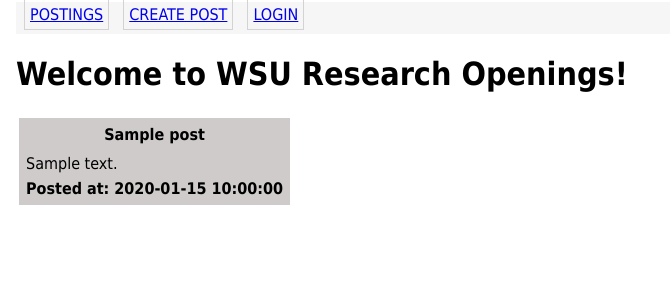
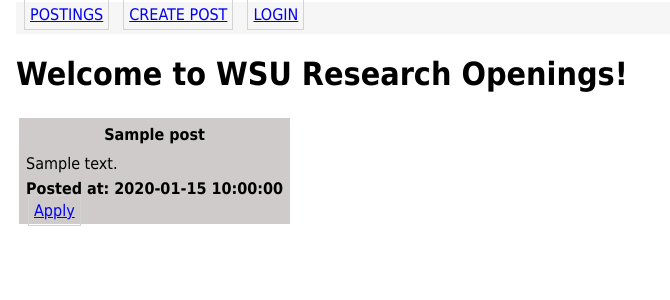
Before and after one commit to michaels2533/School_Project_SoftwareEng, a Flask app: page / in a window 1280 px wide. Shown: the top 300 px of the page, without its empty margins (0-670 px from the left). Run offline with Flask 2, Linux system fonts and the light colour scheme; tables that the repository leaves empty hold one stand-in row (values such as "Sample post"); some libraries are stand-ins or nearby versions.

Commit message:
Added Functionality to Apply for positon

```diff
--- a/Term_Project/app/Controller/routes.py
+++ b/Term_Project/app/Controller/routes.py
@@ -5,8 +5,8 @@
 from config import Config
 
 from app import db
-from app.Controller.forms import PostForm
-from app.Model.models import Post
+from app.Controller.forms import PostForm, ApplicationForm
+from app.Model.models import Post, Application
 
 bp_routes = Blueprint('routes', __name__)
 bp_routes.template_folder = Config.TEMPLATE_FOLDER #'..\\View\\templates'
@@ -30,3 +30,16 @@
         flash('Your Research post has be created!')
         return redirect(url_for('routes.index'))
     return render_template('createPost.html', form = pform)
+
+@bp_routes.route("/createApplication/<post_id>", methods = ['GET', 'POST'])
+def createApplication(post_id):
+    aform = ApplicationForm()
+    if aform.validate_on_submit():
+        #Create new application instance
+        newApplication = Application(firstName = aform.firstName.data, lastName = aform.lastName.data, email = aform.email.data, phoneNum = aform.phoneNum.data, body = aform.body.data)
+        #Saves the Application to the database
+        db.session.add(newApplication)
+        db.session.commit()
+        flash('Your Application has be submitted!')
+        return redirect(url_for('routes.index'))
+    return render_template('_createApplication.html', form = aform)
--- a/Term_Project/app/View/static/css/main.css
+++ b/Term_Project/app/View/static/css/main.css
@@ -80,3 +80,12 @@
     text-align: left;
 
 }
+
+.button {
+    width : 65px;
+    padding : 3px;
+    font-size: 16px;
+    margin : 5px;
+    padding : 5px;
+    border: 1px solid lightgray;
+}
--- a/Term_Project/app/View/templates/_post.html
+++ b/Term_Project/app/View/templates/_post.html
@@ -13,6 +13,9 @@
               <!-- timestamp; display as local date/time , figure out styling later -->
               Posted at: {{ post.timestamp }}
            </div>
+           <div>
+               <a href = "{{ url_for('routes.createApplication', post_id = post.id) }}" class = 'button'> Apply </a>
+           </div>
         </td>
 
 </table>
--- a/Term_Project/app/View/templates/createPost.html
+++ b/Term_Project/app/View/templates/createPost.html
@@ -15,7 +15,7 @@
 
             <!-- Errors for Title  -->
             {% for error in form.title.errors %}
-            <span style="color: red;">[{{ erro }}]</span>
+            <span style="color: red;">[{{ error }}]</span>
             {% endfor %}
         </div>
         <div class="formbody">
@@ -25,7 +25,7 @@
 
             <!-- Errors for body -->
             {% for error in form.body.errors %}
-            <span style="color: red;">[{{ erro }}]</span>
+            <span style="color: red;">[{{ error }}]</span>
             {% endfor %}
 
         </div>
```
Also changed, not shown: Term_Project/app/Controller/forms.py (+10 -1 lines), Term_Project/app/Model/models.py (+9 -0 lines), Term_Project/researchPost.db, 1 other file.
